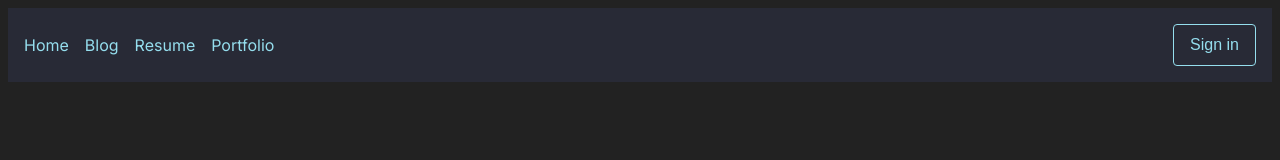
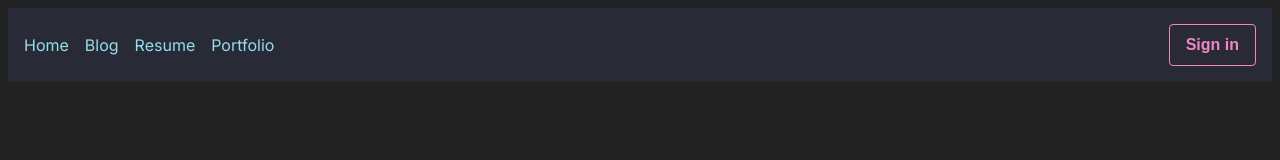
Before and after one commit to tannerabread/nextjs-digital-garden, a Next.js app: page / in a window 1280 px wide. In both pictures the pointer is over the button "Sign in". Shown: the top 160 px of the page. Built offline with nearby package versions, Linux system fonts and the light colour scheme; no server answers.

Commit message:
updated login button styling

```diff
--- a/components/navigation.module.css
+++ b/components/navigation.module.css
@@ -16,3 +16,9 @@
   color: #f286c4;
   font-weight: bold;
 }
+
+.navbar button:hover {
+  color: #f286c4;
+  font-weight: bold;
+  border: 1px solid #f286c4;
+}
```
